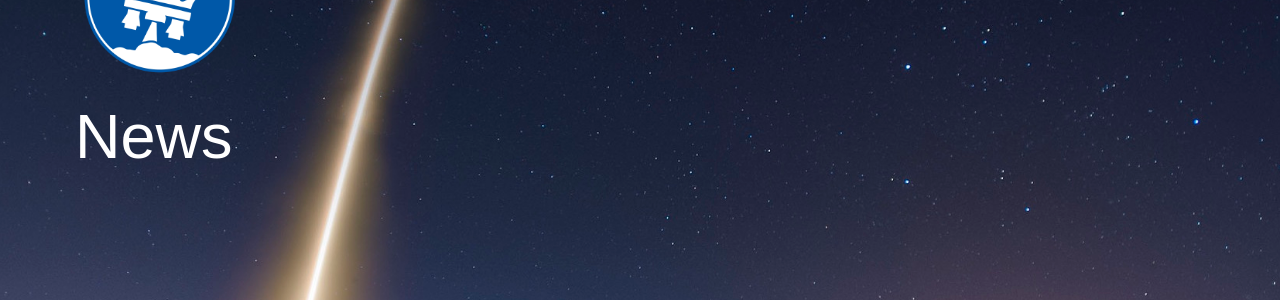
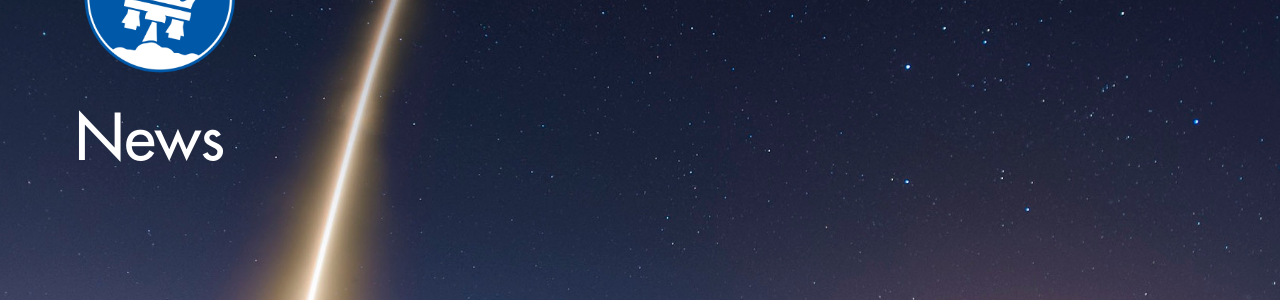
Before and after one commit to columbiaspace/columbiaspace.org, a Jekyll site: the page built from news.html, in a window 1280 px wide and 900 px high. Shown: the part 296-596 px from the top of the window. Built offline with Jekyll 4.4.1, drawn with Linux system fonts in a browser that asks for light colours; nearby versions of some CDN libraries; some web fonts are replaced; Markdown is read by kramdown in place of the engine named in the settings; comment, search, counter and statistics services are not loaded.

Commit message:
fixed font troubles
Signed-off-by: Eugene Lee <leee@mit.edu>

```diff
--- a/assets/stylesheets/main.css
+++ b/assets/stylesheets/main.css
@@ -278,22 +278,22 @@ body a{
 /*font */
 @font-face {
     font-family: futura;
-    src: url(fonts/Futura.otf);
+    src: url(/assets/fonts/Futura.otf);
 }
 
 @font-face {
     font-family: futura-light;
-    src: url(fonts/Futura-Light.otf);
+    src: url(/assets/fonts/Futura-Light.otf);
 }
 
 @font-face{
 	font-family: ProximaNova-sb;
-	src: url(fonts/ProximaNova-Sbold.otf);
+	src: url(/assets/fonts/ProximaNova-Sbold.otf);
 }
 
 @font-face{
 	font-family: ProximaNova-Reg;
-	src: url(fonts/ProximaNova-Reg.otf);
+	src: url(/assets/fonts/ProximaNova-Reg.otf);
 }
 
 /* Slide in */
--- a/news.html
+++ b/news.html
@@ -24,6 +24,7 @@ layout: default
   </div>
 </div>
 
+<hr>
 
 <!-- News for now -->
 <div class="mission-news">
```
